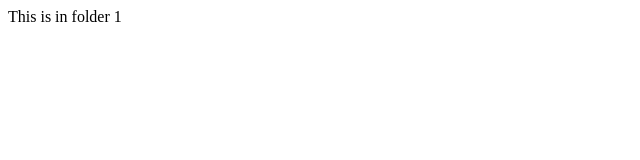
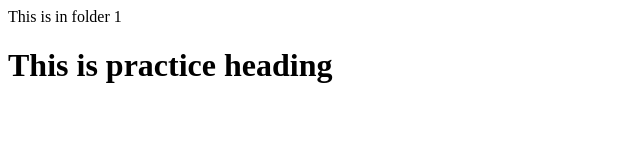
Before and after one commit to rameshkittur/git-practice, a plain HTML site: page folder 1/index.html in a window 1280 px wide. Shown: the whole page, without its empty margins (0-640 px from the left). Drawn offline with Linux system fonts and the light colour scheme.

Commit message:
second update

```diff
--- a/folder 1/index.html
+++ b/folder 1/index.html
@@ -7,5 +7,6 @@
 </head>
 <body>
     This is in folder 1
+    <h1>This is practice heading</h1>
 </body>
 </html>
```
